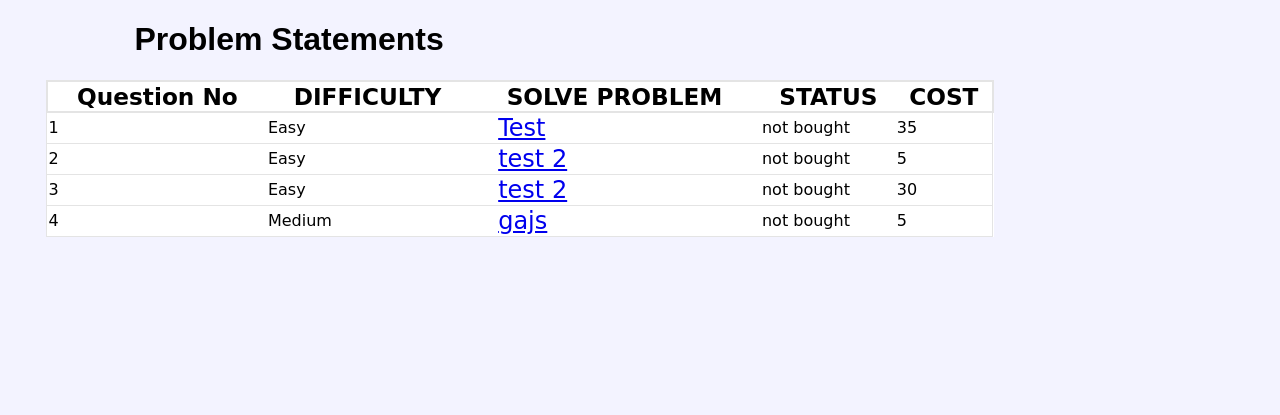
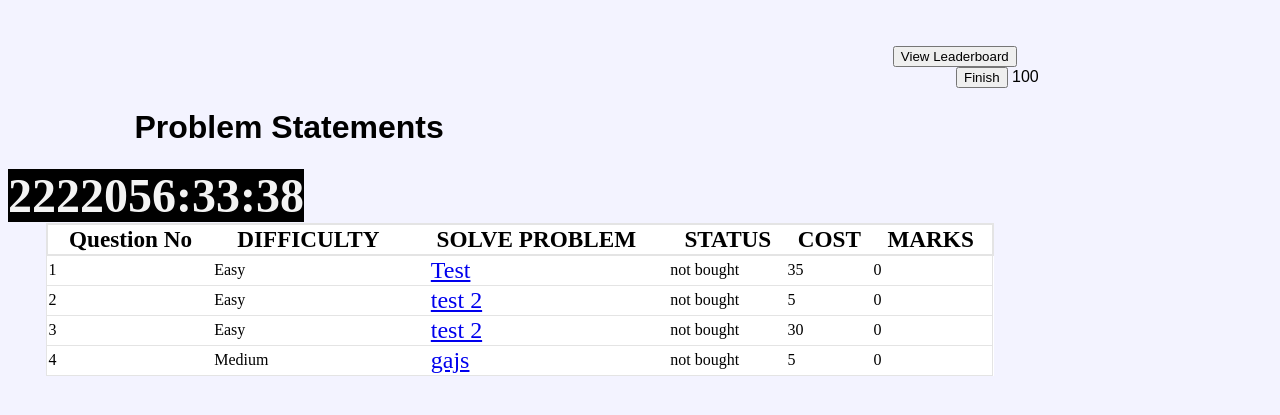
Before and after one commit to Saurabh-Kolhe/Online-Judge, a Django app: page /round2/question/2/ in a window 1280 px wide. Shown: the top 415 px of the page. Run offline with Django 3.2, Linux system fonts and the light colour scheme; data comes from the database, SQL or seed files in the repository; both versions use the stored data as it was after the commit.

Commit message:
Initial commit

```diff
--- a/round2/models.py
+++ b/round2/models.py
@@ -40,4 +40,4 @@ class Question(models.Model):
 class Score(models.Model):
     user_f = models.ForeignKey(User)
     question_f = models.ForeignKey(Question)
-    score = models.IntegerField(default=10)
+    score = models.IntegerField(default=0)
--- a/round2/templates/round2/leaderboard.html
+++ b/round2/templates/round2/leaderboard.html
@@ -69,7 +69,7 @@ color: #2C3539;
         <td>{{forloop.counter}}</td>
         <td>{{user.login_name}}</td>
         <td>{{user.college_name1}}</td>
-        <td>{{user.total_score}}</td>
+        <td>{{user.money}}</td>
     </tr>
     {% endfor %}
 </table>
--- a/round2/templates/round2/select_questions.html
+++ b/round2/templates/round2/select_questions.html
@@ -12,7 +12,7 @@
         border-collapse: collapse;
         background-color: #ffffff;
 
-        font-family: "Comic Sans MS";
+        font-family: serif;
     }
 </style>
 <head>
@@ -20,14 +20,20 @@
 
 </head>
 <body>
+<form action="{% url 'round2:leaderboard' user_id %}" method="post">
+    {% csrf_token %}
+    <input type="submit" name="leader" id="leader" value="View Leaderboard" style="margin-left:70%;margin-top:3%;">
 
+</form>
+    <button onclick="prompt_user()" style="margin-left:75%;" >Finish</button>
 
+{{ money }}
 <!--ROUND 2-->
 <h1 STYLE="margin-left:10%; ">Problem Statements </h1>
 <div class="fixed">
-    <label type="label"
-           style="background-color:black;color:#F3F3F3;font-family:courier;font-size:300%;margin-top:-15px;  "
-           border="0"><b>
+    <label
+            style="background-color:black;color:#F3F3F3;font-family:serif;font-size:300%;margin-top:-15px;  "
+    ><b>
         <span id="time1"></span></b>
 
     </label>
@@ -39,18 +45,70 @@
         <th>SOLVE PROBLEM</th>
         <th>STATUS</th>
         <th>COST</th>
+        <th>MARKS<th>
     </tr>
     {% for question in question_list %}
 
-         <tr id="{{ forloop.counter }}" STYLE="border:1px solid #E4E4E4;">
+        <tr id="{{ forloop.counter }}" STYLE="border:1px solid #E4E4E4;">
         <td>{{ forloop.counter }}</td>
-            <td>{{ question.difficulty }}</td>
+        <td>{{ question.difficulty }}</td>
         <td><a href="{% url 'round2:question_details' user_id question.question.pk %}"
-               style=" font-size: 150%; text-align:left; margin-left:10%;">{{ question.question.question_title }}</a></td>
+               style=" font-size: 150%; text-align:left; margin-left:10%;">{{ question.question.question_title }}</a>
+        </td>
         <td>{{ question.status }}</td>
-            <td>{{ question.cost }}</td>
+        <td>{{ question.cost }}</td>
+        <td>{{ question.question_score }}</td>
     {% endfor %}
 
+    </tr>
+</table>
+</body>
 
-</body>
+<script type="text/javascript">
+
+    function startTimer(duration, display) {
+        var start = Date.now(),
+
+            diff,
+            minutes,
+            seconds;
+
+        function timer() {
+            // get the number of seconds that have elapsed since
+            // startTimer() was called
+            diff = duration - (((Date.now() - start) / 1000) | 0);
+
+            // does the same job as parseInt truncates the float
+            hours = (diff / 3600) | 0;
+            minutes = ((diff / 60) % 60) | 0;
+            seconds = (diff % 60) | 0;
+            hours = hours < 10 ? "0" + hours : hours;
+            minutes = minutes < 10 ? "0" + minutes : minutes;
+            seconds = seconds < 10 ? "0" + seconds : seconds;
+
+            display.textContent = hours + ":" + minutes + ":" + seconds;
+
+
+            if (diff <= 0) {
+                // add one second so that the count down starts at the full duration
+                // example 05:00 not 04:59
+                // start = Date.now() + 1000;
+                // window.location.replace("http:/comp/leaderboard/" );
+                window.location.replace(" {%url 'round2:leaderboard' user_id %}");
+            }
+
+        };
+        // we don't want to wait a full second before the timer starts
+        timer();
+        setInterval(timer, 1000);
+    }
+
+    window.onload = function () {
+        var v = "{{remaining_time}}";
+
+        display = document.querySelector('#time1');
+        startTimer(v, display);
+    };
+
+</script>
 </html>
--- a/round2/views.py
+++ b/round2/views.py
@@ -22,12 +22,14 @@ def question(request, user_id):
             question_list.append({"question": questions,
                                   "status": "bought",
                                   "cost": questions.cost,
-                                  "difficulty": questions.type})
+                                  "difficulty": questions.type,
+                                  "question_score":Score.objects.get(user_f=current_user,question_f=questions).score})
         else:
             question_list.append({"question": questions,
                                   "status": "not bought",
                                   "cost": questions.cost,
-                                  "difficulty": questions.type
+                                  "difficulty": questions.type,
+                                  "question_score":0
                                   })
 
     current_user.total_score = temp
@@ -37,7 +39,7 @@ def question(request, user_id):
     # return render(request, 'round2/questions_list.html', {'all_questions' : all_questions, 'user_id': user_id,'remaining_time':current_user.end_time-time.time(),'all_marks':all_marks ,'one':50,'two':50,'three':100,'four':100})
     return render(request, 'round2/select_questions.html',
                   {'buyed_questions': '', 'all_questions': all_questions, 'user_id': user_id,
-                   'remaining_time': current_user.end_time - time.time(), 'question_list': question_list})
+                   'remaining_time': current_user.end_time - time.time(), 'question_list': question_list,'money':current_user.money})
 
 
 def register(request):
@@ -137,7 +139,7 @@ def handle_answer(request, user_id, question_id):
             checker = [None] * len(input)
             for ii in input:
 
-                p = Popen(['a.exe'], shell=True, stdout=PIPE, stdin=PIPE)
+                p = Popen(['./a.out'], shell=True, stdout=PIPE, stdin=PIPE)
                 value = str(ii) + '\n'
                 value = bytes(value, 'UTF-8')  # Needed in Python 3.
 
@@ -166,23 +168,21 @@ def handle_answer(request, user_id, question_id):
                 counter += 1
             print(code)
 
+            score_object =Score.objects.get(user_f=current_user,question_f=current_question);
+            if score_object.score < marks:
+                current_user.money+=(marks-score_object.score)
+                score_object.score = marks
+                score_object.save()
+
             # all_marks = list(jsonDec.decode(current_user.score))
-            # if all_marks[int(question_id) - 1] < marks:
-            #     all_marks[int(question_id) - 1] = marks
-            #     current_user.score = json.dumps(all_marks)
-            current_user.save()
-            # print(all_marks)
-
-            current_user.total_score = 0
-            # all_marks = list(jsonDec.decode(current_user.score))
-            # for marks in all_marks:
-            #     current_user.total_score += marks
+            current_user.total_score=sum(Score.objects.filter(user_f=current_user).values_list('score',flat=True))
             current_user.save()
             return render(request, 'round2/question_details.html',
                           {'pegs_id': int("3"), 'error_msg': False, 'submitted': True, 'one': 50, 'two': 50,
                            'three': 100, 'four': 100, 'submitted_code': code, 'selected_question': current_question,
                            'user_id': user_id, 'checker': checker,
-                           'remaining_time': current_user.end_time - time.time()})
+                           'remaining_time': current_user.end_time - time.time(),
+                           'bought':True,'question_id':question_id,'question_score':score_object.score})
         else:
             print(subprocess.CalledProcessError)
             # print(compile_ouput)
@@ -196,7 +196,7 @@ def handle_answer(request, user_id, question_id):
                            'selected_question': current_question,
                            'user_id': user_id, 'checker': False,
                            'remaining_time': current_user.end_time - time.time(), 'error_msg': str(compile_ouput)
-                           ,"question_id": question_id})
+                           ,"question_id": question_id,'bought':True})
 
         # return HttpResponse("<h2>"+ str(result) +"</h2>")
     ''' else :
@@ -211,13 +211,13 @@ def handle_answer(request, user_id, question_id):
 
 def leaderboard(request, user_id):
     current_user = User.objects.get(pk=user_id)
-    current_user.total_score = 0
-    jsonDec = json.decoder.JSONDecoder()
+    # current_user.total_score = 0
+    # jsonDec = json.decoder.JSONDecoder()
     # all_marks = list(jsonDec.decode(current_user.score))
     # for marks in all_marks:
     #     current_user.total_score += marks
-    current_user.save()
-    all_user = list(User.objects.all().order_by('total_score'))
+    # current_user.save()
+    all_user = list(User.objects.all().order_by('money'))
     all_user.reverse()
 
     if request.POST.get("finish"):
```
Also changed, not shown: round2/templates/round2/question_details.html (+22 -25 lines), db.sqlite3.
